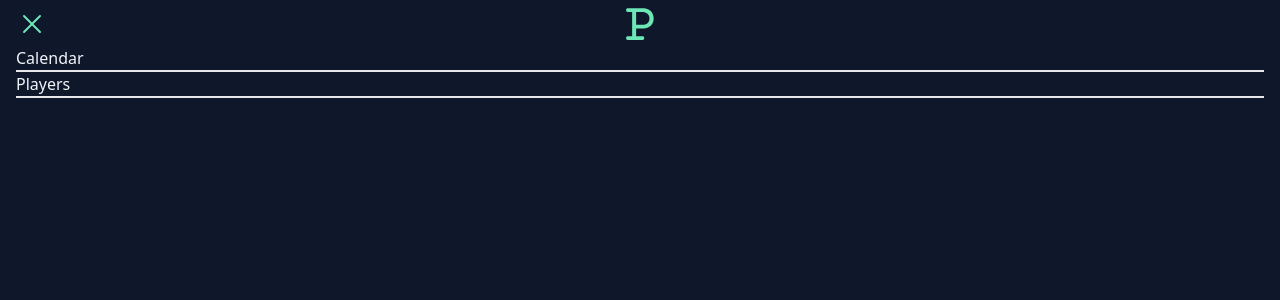
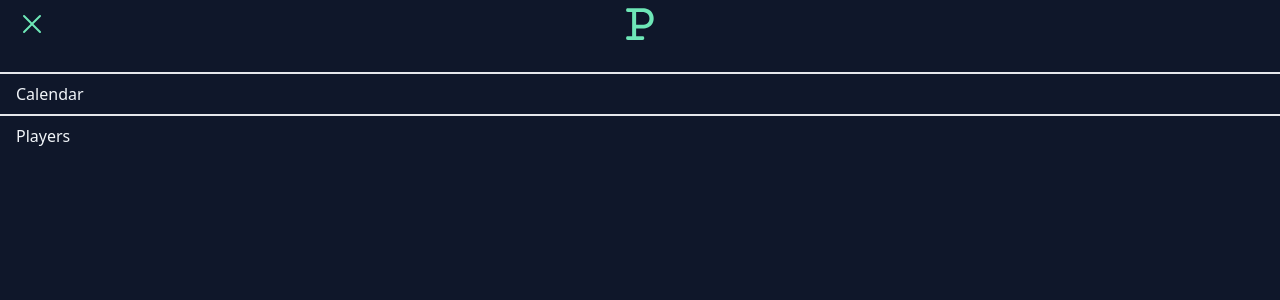
Before and after one commit to bartw/pea, a Next.js app: page /players in a window 1280 px wide. Both pictures are taken after a click on the button 32 px from the left and 24 px from the top of the page. Shown: the top 300 px of the page. Built offline with nearby package versions, Linux system fonts and the light colour scheme.

Commit message:
Add style to nav items

```diff
--- a/src/components/navigation/index.tsx
+++ b/src/components/navigation/index.tsx
@@ -2,6 +2,11 @@ import Link from "next/link";
 import { useState } from "react";
 import { CloseMenuButton } from "./close-menu-button";
 import { OpenMenuButton } from "./open-menu-button";
+
+const items = [
+  { href: "/calendar", label: "Calendar" },
+  { href: "/players", label: "Players" },
+];
 
 export const Navigation = () => {
   const [isMenuOpen, setIsMenuOpen] = useState(false);
@@ -18,19 +23,16 @@ export const Navigation = () => {
         <div className="absolute left-0 top-0 bg-slate-900 h-screen w-screen text-slate-100">
           <div className="mx-4 my-2 bg-[url('/pea.svg')] bg-no-repeat bg-center bg-contain h-8">
             <CloseMenuButton onClick={() => setIsMenuOpen(false)} />
-            <ul>
-              <li className="border-b-2">
-                <Link href="/calendar" className="">
-                  Calendar
+          </div>
+          <ul className="mt-8">
+            {items.map(({ href, label }) => (
+              <li key={href} className="block border-t-2">
+                <Link href={href} className="block px-4 py-2">
+                  {label}
                 </Link>
               </li>
-              <li className="border-b-2">
-                <Link href="/players" className="">
-                  Players
-                </Link>
-              </li>
-            </ul>
-          </div>
+            ))}
+          </ul>
         </div>
       )}
     </nav>
```
